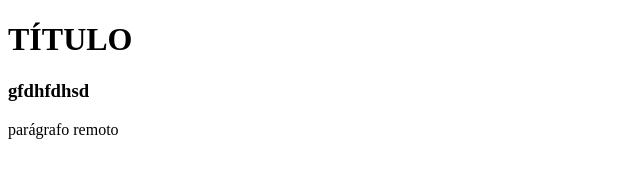
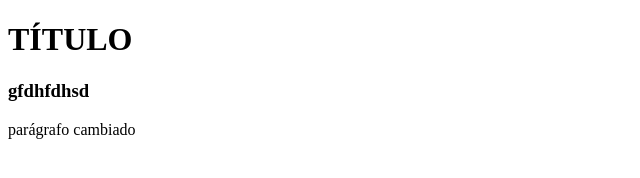
Before and after one commit to IvanVallejo02/daw22-23, a plain HTML site: page index.html in a window 1280 px wide. Shown: the full height of the page, 0-640 px from the left. Drawn offline with Linux system fonts and the light colour scheme.

Commit message:
Commit local simultáneo

```diff
--- a/index.html
+++ b/index.html
@@ -9,6 +9,6 @@
 <body>
     <h1>TÍTULO</h1>
     <h3>gfdhfdhsd</h3>
-    <p>parágrafo remoto</p>
+    <p>parágrafo cambiado</p>
 </body>
 </html>
```
